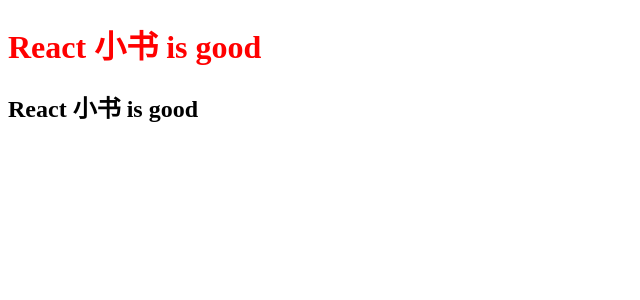
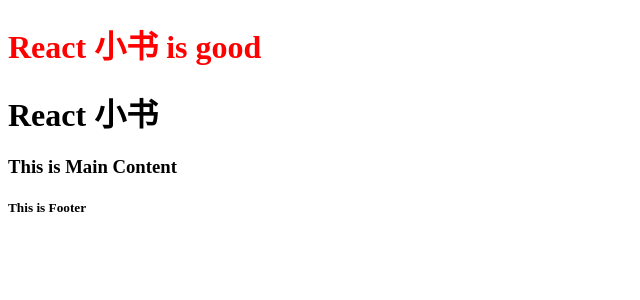
Before and after one commit to lynxlangya/React-Study, a React (Create React App) app: page / in a window 1280 px wide. Shown: the top 300 px of the page, without its empty margins (0-640 px from the left). Built offline with nearby package versions, Linux system fonts and the light colour scheme.

Commit message:
feat(day-1): 第一天打开React :rocket:

```diff
--- /dev/null
+++ b/src/Footer.jsx
@@ -0,0 +1,11 @@
+import React, { Component } from 'react';
+
+class Footer extends Component {
+    render () {
+        return (
+            <h5>This is Footer</h5>
+        )
+    }
+}
+
+export default Footer
--- /dev/null
+++ b/src/Main.jsx
@@ -0,0 +1,10 @@
+import React, { Component } from 'react';
+
+class Main extends Component {
+    render () {
+        return (
+            <h3>This is Main Content</h3>
+        )
+    }
+}
+export default Main
--- /dev/null
+++ b/src/Title.jsx
@@ -0,0 +1,15 @@
+import React, { Component } from 'react';
+
+class Title extends Component {
+    handleClickTitle(e) {
+        console.log('Click on Title');
+        console.log(e.target.innerHTML);
+        console.log(this);
+    }
+    render () {
+        return (
+            <h1 onClick={this.handleClickTitle.bind(this)}>React 小书</h1>
+        )
+    }
+}
+export default Title
--- a/src/index.js
+++ b/src/index.js
@@ -1,33 +1,43 @@
 import React, { Component } from 'react'
 import ReactDOM from 'react-dom'
 // import App from './App'
+import Title from './Title'
+import Main from './Main'
+import Footer from './Footer'
 
-// ReactDOM.render(<App />, document.getElementById('root'))
 
 /**创建了名为 Header 的组件, 继承自 Component 类 */
 class Header extends Component {
     render () {
         const word = 'is good'
-        const isGoodWord = true
+        // const isGoodWord = true
         return (
             <div>
                 <h1 style={{'color': 'red'}}>
                     React 小书 {word}
                 </h1>
-                <h2>
-                    React 小书
-                    { isGoodWord
-                        ? <strong> is good </strong>
-                        : <span>is not good</span>
-                    }
-                </h2>
+                <Title />
             </div>
         )
     }
 }
 
+class Index extends Component {
+    render() {
+        return (
+            <div>
+                <Header />
+                <Main />
+                <Footer />
+            </div>
+        )
+    }
+}
+
+
+
 /**挂载到界面 */
 ReactDOM.render(
-    <Header></Header>,
+    <Index />,
     document.getElementById('root')
 )
```
